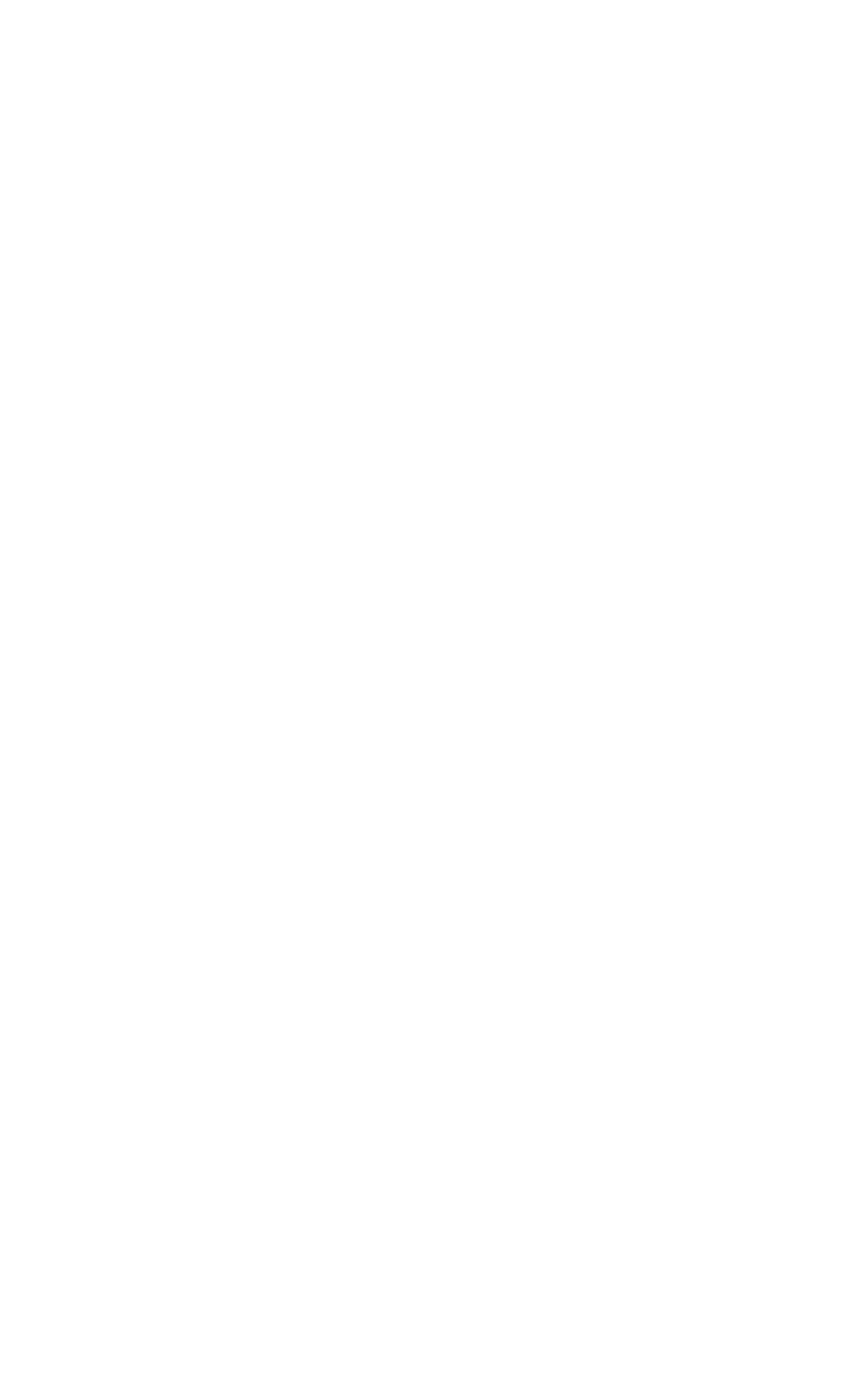
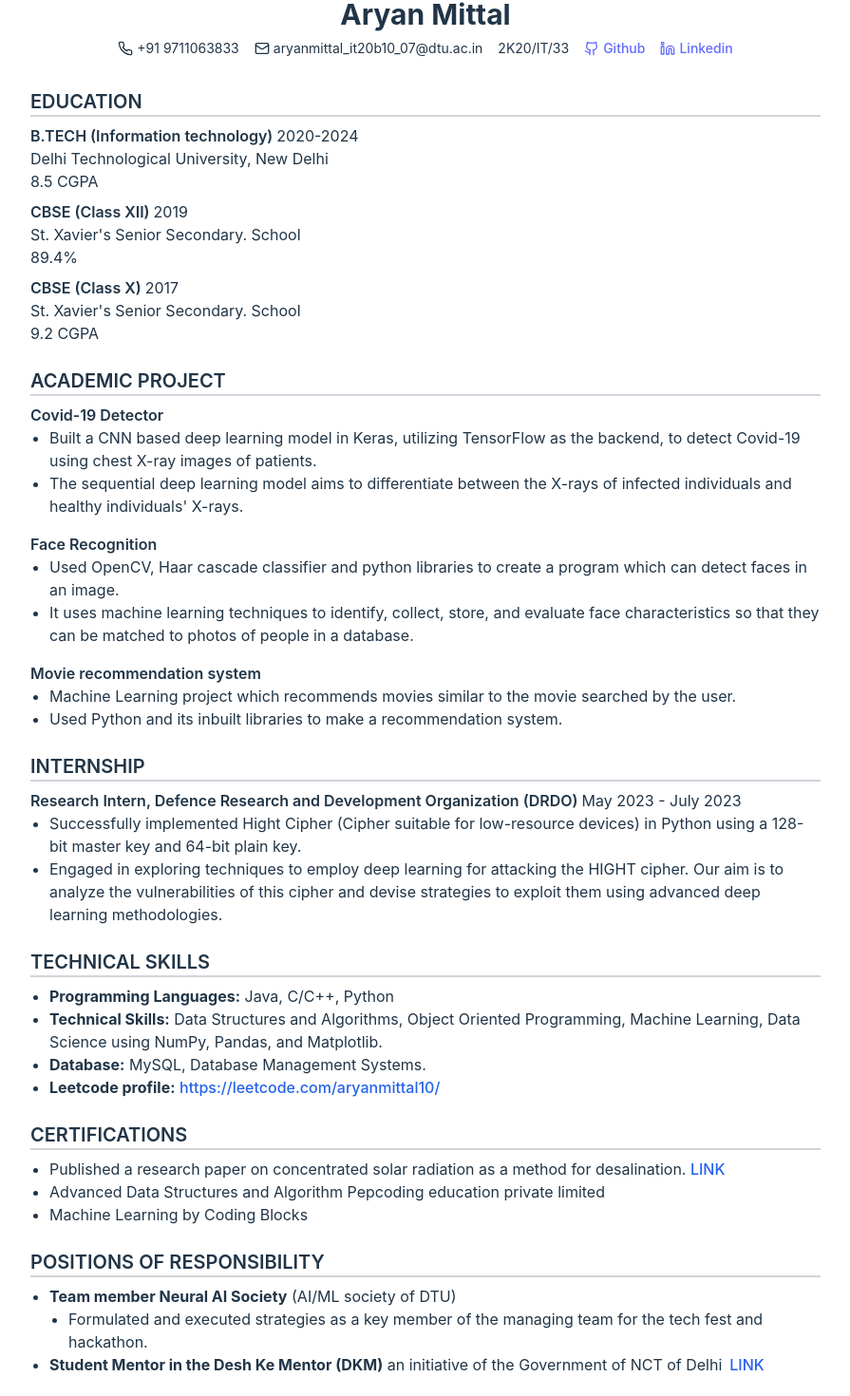
Before and after one commit to prachiagarwal5/resume-matching, a React (Vite) app in the folder frontend/: page /resume in a window 1280 px wide. Before the commit this address had no page. Shown: the part 35-1505 px from the top of the page at 95% size, without its empty margins (320-1215 px from the left). Before the commit the page ends 800 px from the top, so only its background shows below. Built offline with nearby package versions, Linux system fonts and the light colour scheme.

Commit message:
my resume

```diff
--- a/frontend/src/App.jsx
+++ b/frontend/src/App.jsx
@@ -1,7 +1,8 @@
 import React from 'react';
 import { BrowserRouter as Router, Route, Routes } from 'react-router-dom';
 import CreateResume from './pages/create'; // Your report page
-import ResumeUpload from './pages/ResumeUpload';     // If you have a home page
+import ResumeUpload from './pages/ResumeUpload';
+import Resume from './pages/resume';     // If you have a home page
 
 function App() {
   return (
@@ -9,7 +10,7 @@ function App() {
       <Routes>
         <Route path="/" element={<ResumeUpload />} />
         <Route path="/resume-creation" element={<CreateResume />} /> {/* Home page route */}
-
+        <Route path="/resume" element={< Resume/>} />
       </Routes>
     </Router>
   );
--- a/frontend/src/Component/Report.jsx
+++ /dev/null
@@ -1,61 +0,0 @@
-import React from 'react';
-
-const Report = ({ data }) => {
-  return (
-    <div className="bg-white shadow-md rounded p-6">
-      <h2 className="text-3xl font-bold mb-4">Resume Analysis Report</h2>
-
-      <div className="mb-6">
-        <h3 className="text-xl font-semibold">Matched Skills</h3>
-        <ul className="list-disc ml-6">
-          {data.matchedSkills.map((skill, index) => (
-            <li key={index}>{skill}</li>
-          ))}
-        </ul>
-      </div>
-
-      <div className="mb-6">
-        <h3 className="text-xl font-semibold">Suggested Skills</h3>
-        <ul className="list-disc ml-6">
-          {data.suggestedSkills.map((skill, index) => (
-            <li key={index}>{skill}</li>
-          ))}
-        </ul>
-      </div>
-
-      <div className="mb-6">
-        <h3 className="text-xl font-semibold">Matched Projects and Internships</h3>
-        <ul className="list-disc ml-6">
-          {data.matchedProjectsAndInternships.map((item, index) => (
-            <li key={index}>
-              <strong>{item.project || item.internship}:</strong> {item.description}
-            </li>
-          ))}
-        </ul>
-      </div>
-
-      <div className="mb-6">
-        <h3 className="text-xl font-semibold">Rephrased Projects and Internships</h3>
-        <ul className="list-disc ml-6">
-          {data.rephrasedProjectsAndInternships.map((item, index) => (
-            <li key={index}>
-              <strong>Original:</strong> {item.originalProject || item.originalInternship} <br />
-              <strong>Rephrased:</strong> {item.rephrasedProject || item.rephrasedInternship}
-            </li>
-          ))}
-        </ul>
-      </div>
-
-      <div className="mb-6">
-        <h3 className="text-xl font-semibold">Resume Improvement Suggestions</h3>
-        <ul className="list-disc ml-6">
-          {data.resumeImprovementSuggestions.map((suggestion, index) => (
-            <li key={index}>{suggestion}</li>
-          ))}
-        </ul>
-      </div>
-    </div>
-  );
-};
-
-export default Report;
--- a/frontend/src/pages/create.jsx
+++ b/frontend/src/pages/create.jsx
@@ -1,5 +1,7 @@
 import React, { useState } from 'react';
 import axios from 'axios';
+import { useNavigate } from 'react-router-dom';
+
 // import { FontAwesomeIcon } from '@fortawesome/react-fontawesome';
 // import { faUser, faPhone, faEnvelope } from '@fortawesome/free-solid-svg-icons';
 
@@ -102,6 +104,11 @@ const CreateResume = () => {
       experience: [...formData.experience, { designation: '', companyName: '', description: '' }],
     });
   };
+  const navigate = useNavigate();
+  const handleResumeCreation = () => {
+
+    navigate('/resume'); // Redirect to the resume page
+  };
 
   const handleExperienceChange = (index, field, value) => {
     const newExperience = [...formData.experience];
@@ -169,7 +176,7 @@ const CreateResume = () => {
 
 
           {/* LinkedIn and GitHub profile in one row */}
-          <div className="grid grid-cols-2 gap-4">
+          <div className="grid grid-cols-3 gap-4">
   <div className="relative">
     <label className="block text-gray-700 font-semibold mb-2">LinkedIn Profile</label>
     <div className="flex items-center border border-gray-300 rounded-lg shadow-sm">
@@ -194,6 +201,19 @@ const CreateResume = () => {
       />
     </div>
   </div>
+  <div className="relative">
+      <label className="block text-gray-700 font-semibold mb-2">Location</label>
+      <div className="flex items-center border border-gray-300 rounded-lg shadow-sm">
+        <i className="fas fa-map-marker-alt text-gray-400 mx-2"></i> {/* Location icon */}
+        <input
+          type="text"
+          className="w-full px-4 py-2 focus:outline-none"
+          value={formData.graduation.location}
+          onChange={(e) => handleInputChange(e, 'graduation', 'location')}
+          required
+        />
+      </div>
+    </div>
 </div>
 
 
@@ -562,6 +582,7 @@ const CreateResume = () => {
           {/* Submit Button */}
           <div className="flex justify-center">
             <button
+             onClick={handleResumeCreation}
               type="submit"
               className="bg-purple-700 text-white px-6 py-2 rounded-lg hover:bg-purple-800 transition duration-300"
             >
--- /dev/null
+++ b/frontend/src/pages/resume.jsx
@@ -0,0 +1,115 @@
+import { Phone, Mail, Github, Linkedin, Link } from "lucide-react"
+
+export default function Component() {
+  return (
+    <div className="max-w-4xl mx-auto p-8 bg-white shadow-lg  ml-80">
+      <header className="text-center mb-8">
+        <h1 className="text-3xl font-bold mb-2">Aryan Mittal</h1>
+        <div className="flex justify-center space-x-4 text-sm">
+          <span className="flex items-center"><Phone className="w-4 h-4 mr-1" /> +91 9711063833</span>
+          <span className="flex items-center"><Mail className="w-4 h-4 mr-1" /> aryanmittal_it20b10_07@dtu.ac.in</span>
+          <span className="flex items-center">2K20/IT/33</span>
+          <a href="#" className="flex items-center"><Github className="w-4 h-4 mr-1" /> Github</a>
+          <a href="#" className="flex items-center"><Linkedin className="w-4 h-4 mr-1" /> Linkedin</a>
+        </div>
+      </header>
+
+      <section className="mb-6">
+        <h2 className="text-xl font-semibold mb-2 border-b-2 border-gray-300">EDUCATION</h2>
+        <div className="mb-2">
+          <h3 className="font-semibold">B.TECH (Information technology) <span className="font-normal">2020-2024</span></h3>
+          <p>Delhi Technological University, New Delhi</p>
+          <p>8.5 CGPA</p>
+        </div>
+        <div className="mb-2">
+          <h3 className="font-semibold">CBSE (Class XII) <span className="font-normal">2019</span></h3>
+          <p>St. Xavier's Senior Secondary. School</p>
+          <p>89.4%</p>
+        </div>
+        <div>
+          <h3 className="font-semibold">CBSE (Class X) <span className="font-normal">2017</span></h3>
+          <p>St. Xavier's Senior Secondary. School</p>
+          <p>9.2 CGPA</p>
+        </div>
+      </section>
+
+      <section className="mb-6">
+        <h2 className="text-xl font-semibold mb-2 border-b-2 border-gray-300">ACADEMIC PROJECT</h2>
+        <div className="mb-4">
+          <h3 className="font-semibold">Covid-19 Detector</h3>
+          <ul className="list-disc pl-5">
+            <li>Built a CNN based deep learning model in Keras, utilizing TensorFlow as the backend, to detect Covid-19 using chest X-ray images of patients.</li>
+            <li>The sequential deep learning model aims to differentiate between the X-rays of infected individuals and healthy individuals' X-rays.</li>
+          </ul>
+        </div>
+        <div className="mb-4">
+          <h3 className="font-semibold">Face Recognition</h3>
+          <ul className="list-disc pl-5">
+            <li>Used OpenCV, Haar cascade classifier and python libraries to create a program which can detect faces in an image.</li>
+            <li>It uses machine learning techniques to identify, collect, store, and evaluate face characteristics so that they can be matched to photos of people in a database.</li>
+          </ul>
+        </div>
+        <div>
+          <h3 className="font-semibold">Movie recommendation system</h3>
+          <ul className="list-disc pl-5">
+            <li>Machine Learning project which recommends movies similar to the movie searched by the user.</li>
+            <li>Used Python and its inbuilt libraries to make a recommendation system.</li>
+          </ul>
+        </div>
+      </section>
+
+      <section className="mb-6">
+        <h2 className="text-xl font-semibold mb-2 border-b-2 border-gray-300">INTERNSHIP</h2>
+        <h3 className="font-semibold">Research Intern, Defence Research and Development Organization (DRDO) <span className="font-normal">May 2023 - July 2023</span></h3>
+        <ul className="list-disc pl-5">
+          <li>Successfully implemented Hight Cipher (Cipher suitable for low-resource devices) in Python using a 128-bit master key and 64-bit plain key.</li>
+          <li>Engaged in exploring techniques to employ deep learning for attacking the HIGHT cipher. Our aim is to analyze the vulnerabilities of this cipher and devise strategies to exploit them using advanced deep learning methodologies.</li>
+        </ul>
+      </section>
+
+      <section className="mb-6">
+        <h2 className="text-xl font-semibold mb-2 border-b-2 border-gray-300">TECHNICAL SKILLS</h2>
+        <ul className="list-disc pl-5">
+          <li><strong>Programming Languages:</strong> Java, C/C++, Python</li>
+          <li><strong>Technical Skills:</strong> Data Structures and Algorithms, Object Oriented Programming, Machine Learning, Data Science using NumPy, Pandas, and Matplotlib.</li>
+          <li><strong>Database:</strong> MySQL, Database Management Systems.</li>
+          <li><strong>Leetcode profile:</strong> <a href="https://leetcode.com/aryanmittal10/" className="text-blue-600 hover:underline">https://leetcode.com/aryanmittal10/</a></li>
+        </ul>
+      </section>
+
+      <section className="mb-6">
+        <h2 className="text-xl font-semibold mb-2 border-b-2 border-gray-300">CERTIFICATIONS</h2>
+        <ul className="list-disc pl-5">
+          <li>Published a research paper on concentrated solar radiation as a method for desalination. <a href="#" className="text-blue-600 hover:underline">LINK</a></li>
+          <li>Advanced Data Structures and Algorithm Pepcoding education private limited</li>
+          <li>Machine Learning by Coding Blocks</li>
+        </ul>
+      </section>
+
+      <section className="mb-6">
+        <h2 className="text-xl font-semibold mb-2 border-b-2 border-gray-300">POSITIONS OF RESPONSIBILITY</h2>
+        <ul className="list-disc pl-5">
+          <li>
+            <strong>Team member Neural AI Society</strong> (AI/ML society of DTU)
+            <ul className="list-disc pl-5">
+              <li>Formulated and executed strategies as a key member of the managing team for the tech fest and hackathon.</li>
+            </ul>
+          </li>
+          <li>
+            <strong>Student Mentor in the Desh Ke Mentor (DKM)</strong> an initiative of the Government of NCT of Delhi
+            <a href="#" className="text-blue-600 hover:underline ml-2">LINK</a>
+          </li>
+        </ul>
+      </section>
+
+      <section>
+        <h2 className="text-xl font-semibold mb-2 border-b-2 border-gray-300">EXTRA-CURRICULAR ACTIVITIES AND ACHIEVEMENTS</h2>
+        <ul className="list-disc pl-5">
+          <li>Took part in an Inter-Zonal table tennis tournament.</li>
+          <li>Team captain for interzonal Table Tennis tournament.</li>
+          <li>Voluntary work: Kilkari International playschool (Teaching).</li>
+        </ul>
+      </section>
+    </div>
+  )
+}
--- a/package.json
+++ b/package.json
@@ -10,7 +10,9 @@
     "author": "",
     "license": "ISC",
     "dependencies": {
-        "react-icons": "^5.3.0"
+        "lucide-react": "^0.451.0",
+        "react-icons": "^5.3.0",
+        "react-to-print": "^3.0.1"
     },
     "devDependencies": {
         "concurrently": "^9.0.1"
```
Also changed, not shown: 1 other file (tests, documents, lock files or other folders).
